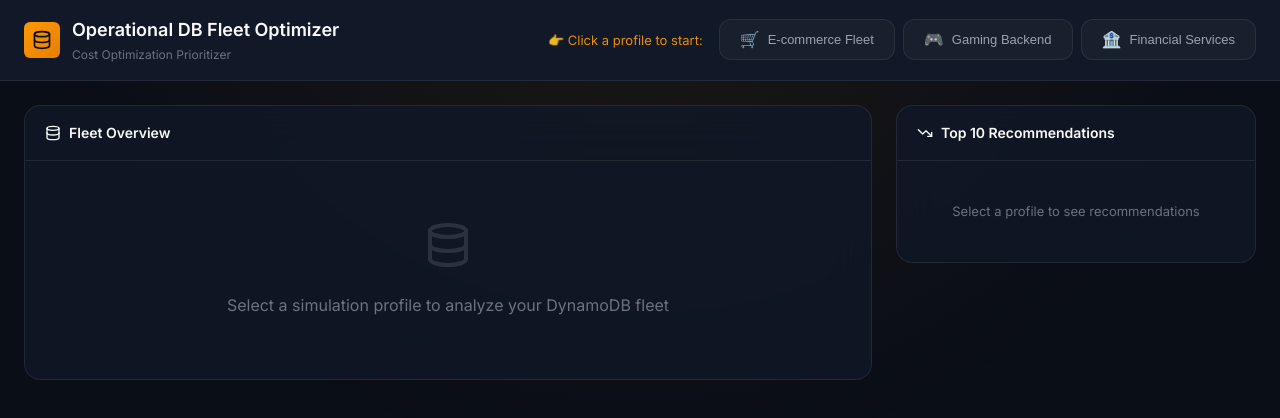
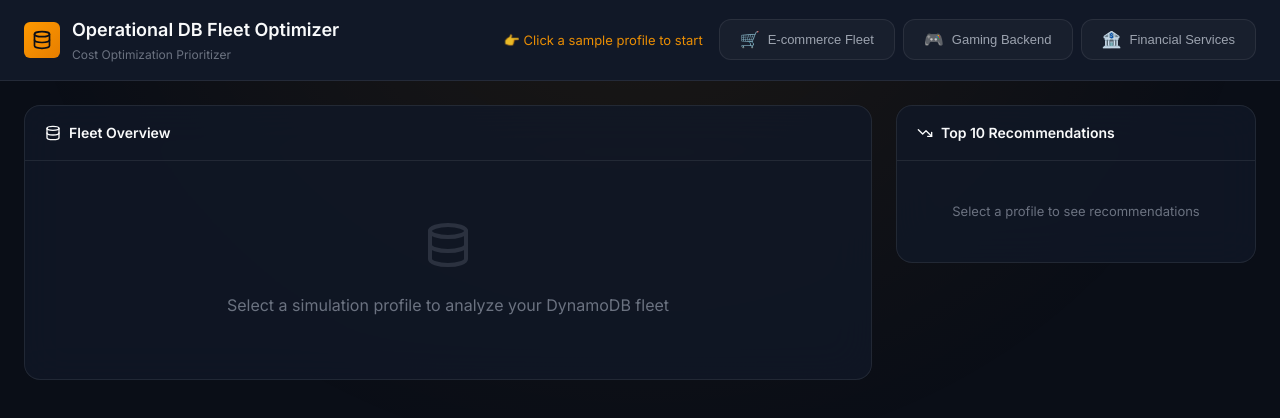
Before and after one commit to dongxu099/fleet-optimizer, a Next.js app: page / in a window 1280 px wide. Shown: the top 418 px of the page. Built offline with nearby package versions, Linux system fonts and the light colour scheme.

Commit message:
UI: Update hint text

```diff
--- a/app/page.jsx
+++ b/app/page.jsx
@@ -178,7 +178,7 @@
 
                 <div className="navbar-profiles">
                     {!activeProfile && (
-                        <span className="navbar-hint">👉 Click a profile to start:</span>
+                        <span className="navbar-hint">👉 Click a sample profile to start</span>
                     )}
                     {PROFILES.map(profile => (
                         <button
```
